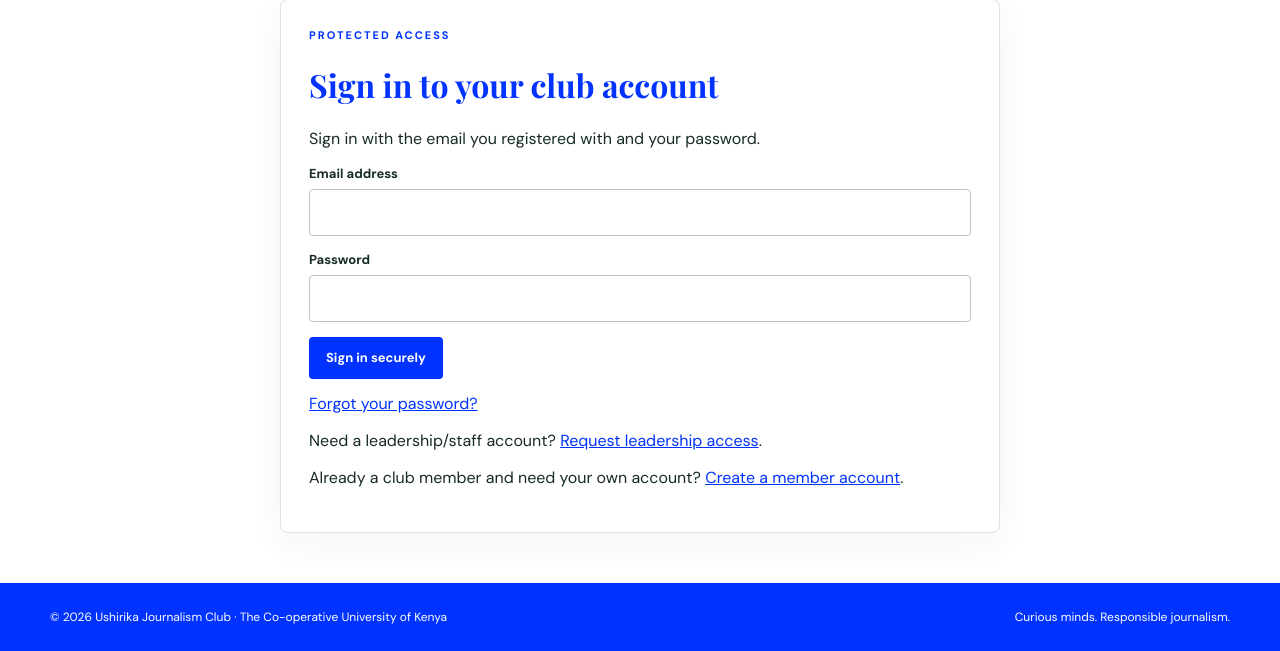
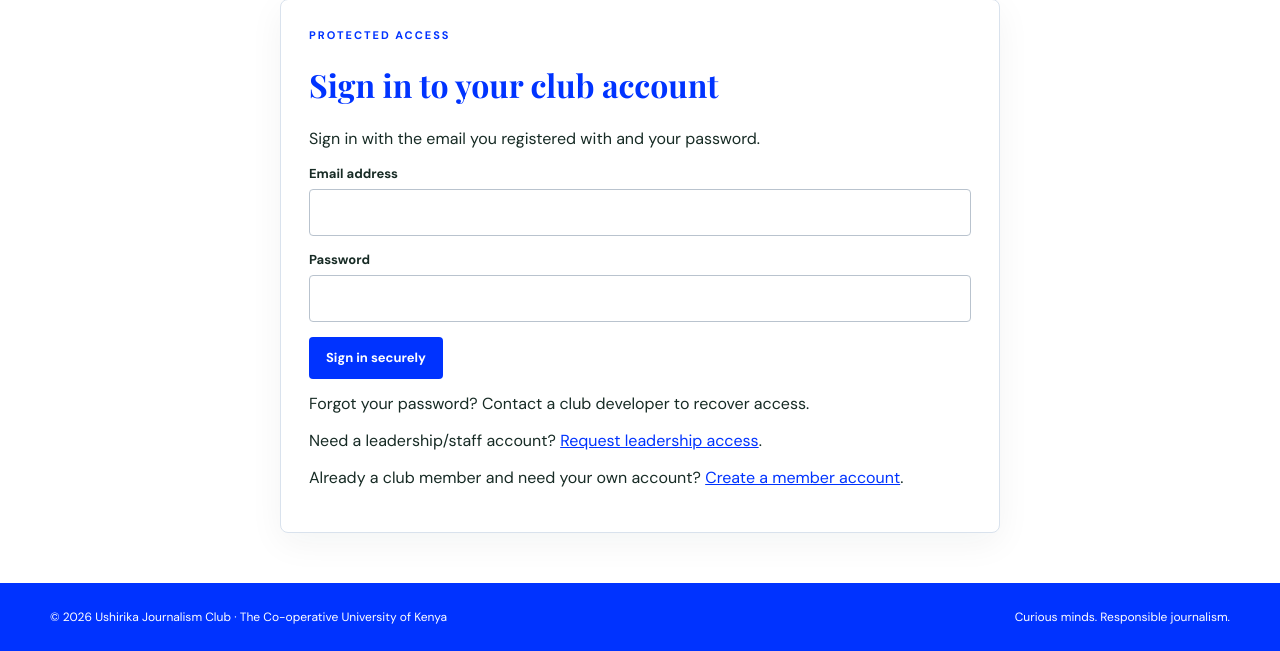
Before and after one commit to johnnychess43/ushirika-journalism-club, a Flask app: page /login in a window 1280 px wide. Shown: the part 151-802 px from the top of the page. Run offline with Flask 3, Linux system fonts and the light colour scheme; some libraries are stand-ins or nearby versions.

Commit message:
Fix broken password recovery link in login page

```diff
--- a/templates/login.html
+++ b/templates/login.html
@@ -1,2 +1,2 @@
 {% extends "base.html" %}{% block title %}Sign in | Ushirika{% endblock %}{% block content %}
-<div class="form-card"><div class="eyebrow">Protected access</div><h1>Sign in to your club account</h1><p>Sign in with the email you registered with and your password.</p><form method="post"><input type="hidden" name="csrf_token" value="{{ csrf_token() }}"><div class="field"><label for="email">Email address</label><input id="email" type="email" name="email" autocomplete="username" required></div><div class="field"><label for="password">Password</label><input id="password" type="password" name="password" autocomplete="current-password" required></div><button class="btn blue" type="submit">Sign in securely</button></form><p style="margin-top:14px"><a href="{{ url_for('forgot_password') }}" style="color:var(--blue);text-decoration:underline">Forgot your password?</a></p><p>Need a leadership/staff account? <a href="{{ url_for('register') }}" style="color:var(--blue);text-decoration:underline">Request leadership access</a>.</p><p>Already a club member and need your own account? <a href="{{ url_for('member_account') }}" style="color:var(--blue);text-decoration:underline">Create a member account</a>.</p></div>{% endblock %}
+<div class="form-card"><div class="eyebrow">Protected access</div><h1>Sign in to your club account</h1><p>Sign in with the email you registered with and your password.</p><form method="post"><input type="hidden" name="csrf_token" value="{{ csrf_token() }}"><div class="field"><label for="email">Email address</label><input id="email" type="email" name="email" autocomplete="username" required></div><div class="field"><label for="password">Password</label><input id="password" type="password" name="password" autocomplete="current-password" required></div><button class="btn blue" type="submit">Sign in securely</button></form><p style="margin-top:14px"><span>Forgot your password? Contact a club developer to recover access.</span></p><p>Need a leadership/staff account? <a href="{{ url_for('register') }}" style="color:var(--blue);text-decoration:underline">Request leadership access</a>.</p><p>Already a club member and need your own account? <a href="{{ url_for('member_account') }}" style="color:var(--blue);text-decoration:underline">Create a member account</a>.</p></div>{% endblock %}
```
